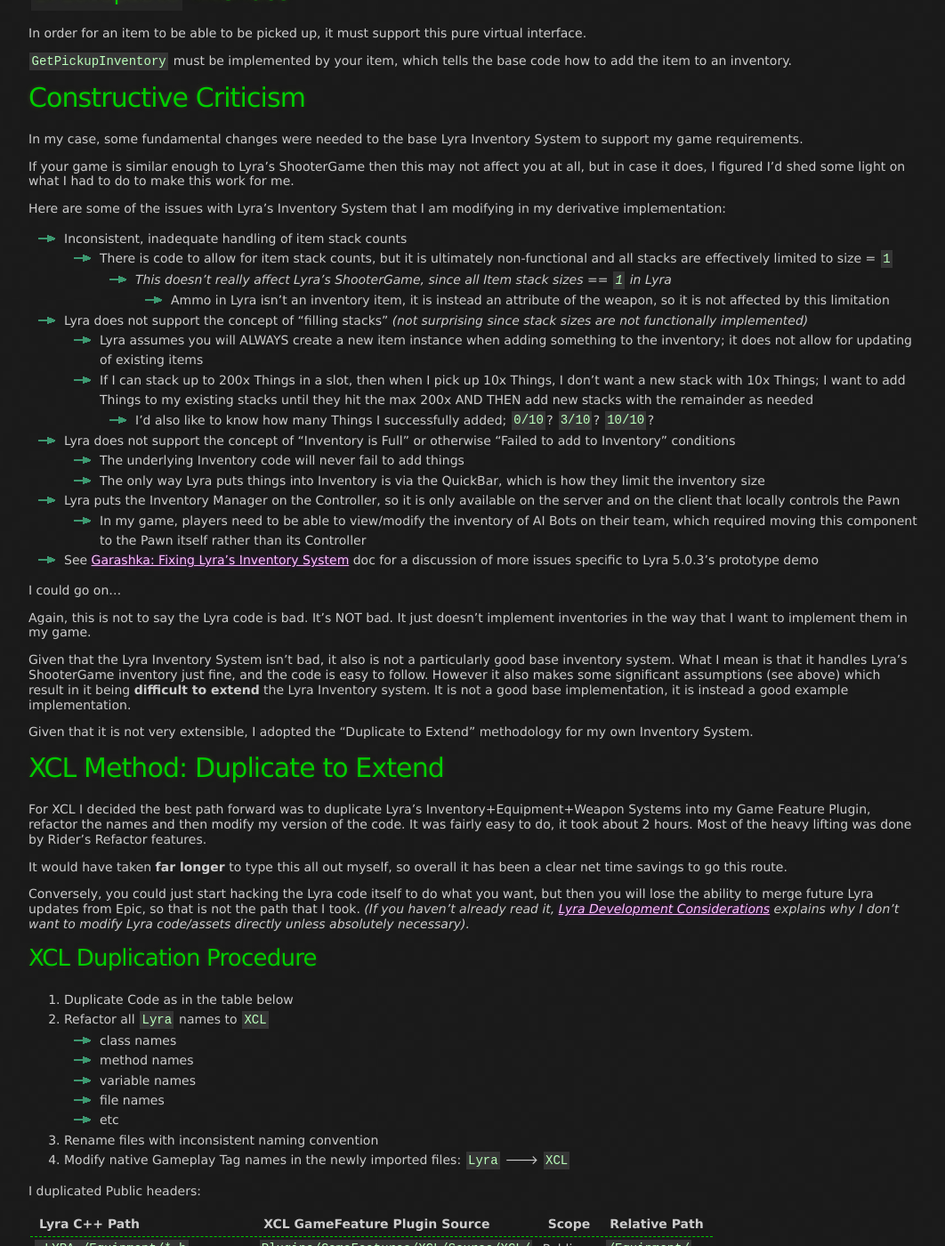
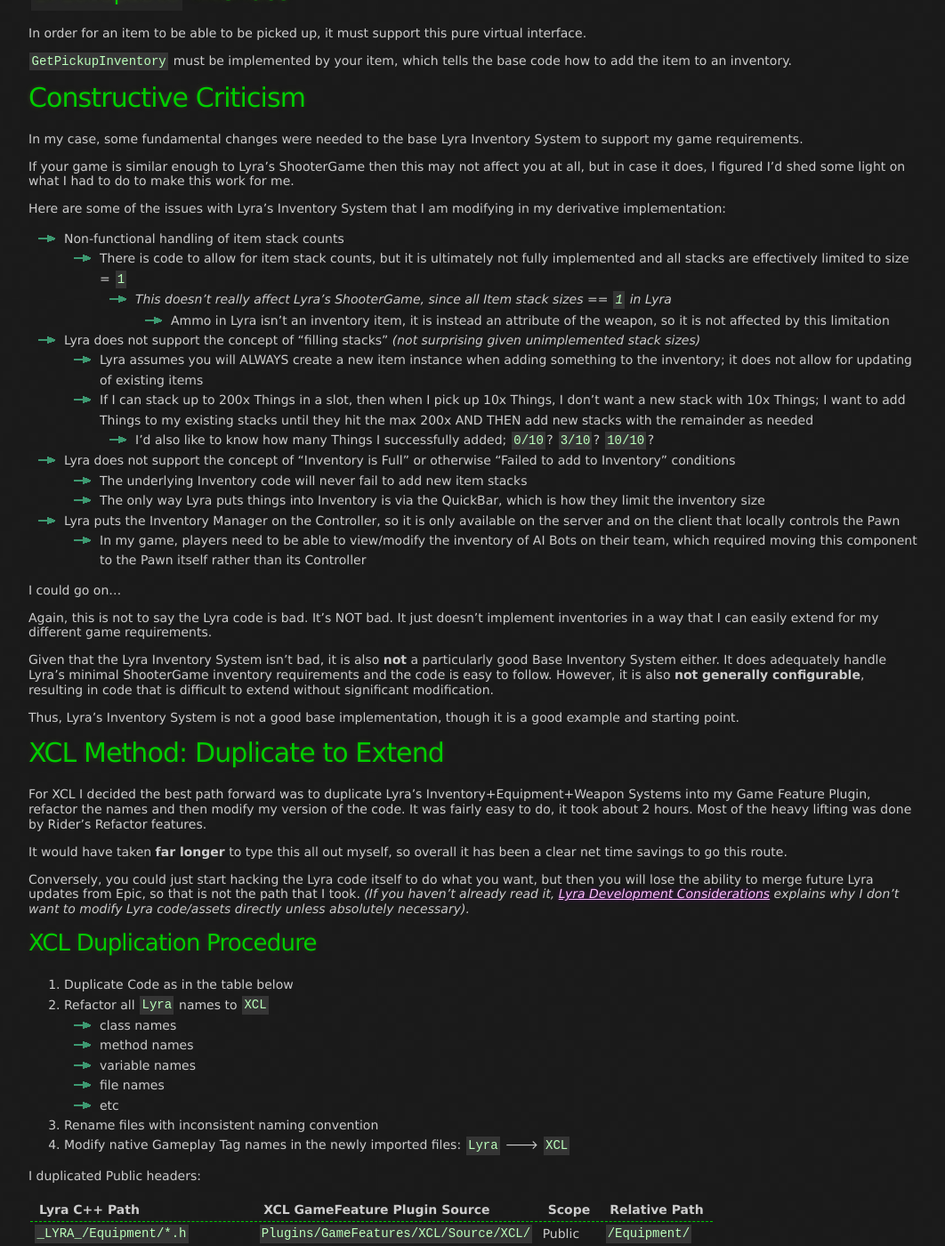
Before and after one commit to x157/x157.github.io, a Jekyll site: the page built from UE5/LyraStarterGame/Inventory/index.md, in a window 1280 px wide and 1400 px high, scrolled down 2324 px. Shown: the whole window at 89% size, without its empty margins (108-1170 px from the left). Built offline with Jekyll 4.4.1, drawn with Linux system fonts in a browser that asks for light colours; some of the changed text lies outside the part shown.

Commit message:
Clarifications

```diff
--- a/UE5/LyraStarterGame/Inventory/index.md
+++ b/UE5/LyraStarterGame/Inventory/index.md
@@ -170,12 +170,12 @@
 
 Here are some of the issues with Lyra's Inventory System that I am modifying in my derivative implementation:
 
-- Inconsistent, inadequate handling of item stack counts
-  - There is code to allow for item stack counts, but it is ultimately non-functional and all stacks are effectively limited to size = `1`
+- Non-functional handling of item stack counts
+  - There is code to allow for item stack counts, but it is ultimately not fully implemented and all stacks are effectively limited to size = `1`
     - *This doesn't really affect Lyra's ShooterGame, since all Item stack sizes == `1` in Lyra*
       - Ammo in Lyra isn't an inventory item, it is instead an attribute of the weapon, so it is not affected by this limitation
 - Lyra does not support the concept of "filling stacks"
-  *(not surprising since stack sizes are not functionally implemented)*
+  *(not surprising given unimplemented stack sizes)*
   - Lyra assumes you will ALWAYS create a new item instance when adding something to the inventory;
     it does not allow for updating of existing items
   - If I can stack up to 200x Things in a slot, then when I pick up 10x Things, I don't want a new stack
@@ -183,27 +183,24 @@
     new stacks with the remainder as needed
     - I'd also like to know how many Things I successfully added; `0/10`? `3/10`? `10/10`?
 - Lyra does not support the concept of "Inventory is Full" or otherwise "Failed to add to Inventory" conditions
-  - The underlying Inventory code will never fail to add things
+  - The underlying Inventory code will never fail to add new item stacks
   - The only way Lyra puts things into Inventory is via the QuickBar, which is how they limit the inventory size
 - Lyra puts the Inventory Manager on the Controller, so it is only available on the server
   and on the client that locally controls the Pawn
   - In my game, players need to be able to view/modify the inventory of AI Bots on their team, which required
     moving this component to the Pawn itself rather than its Controller
-- See [Garashka: Fixing Lyra's Inventory System](https://garashka.github.io/LyraDocs/lyra/fixing-inventory-system)
-  doc for a discussion of more issues specific to Lyra 5.0.3's prototype demo
 
 I could go on...
 
-Again, this is not to say the Lyra code is bad.  It's NOT bad.  It just doesn't implement inventories in the way
-that I want to implement them in my game.
+Again, this is not to say the Lyra code is bad.  It's NOT bad.  It just doesn't implement inventories in a way
+that I can easily extend for my different game requirements.
 
-Given that the Lyra Inventory System isn't bad, it also is not a particularly good base inventory system.
-What I mean is that it handles Lyra's ShooterGame inventory just fine, and the code is easy to follow.
-However it also makes some significant assumptions (see above)
-which result in it being **difficult to extend** the Lyra Inventory system.
-It is not a good base implementation, it is instead a good example implementation.
+Given that the Lyra Inventory System isn't bad, it is also **not** a particularly good Base Inventory System either.
+It does adequately handle Lyra's minimal ShooterGame inventory requirements and the code is easy to follow.
+However, it is also **not generally configurable**,
+resulting in code that is difficult to extend without significant modification.
 
-Given that it is not very extensible, I adopted the "Duplicate to Extend" methodology for my own Inventory System.
+Thus, Lyra's Inventory System is not a good base implementation, though it is a good example and starting point.
 
 
 <a id="DuplicateToExtend"></a>
@@ -261,3 +258,14 @@
   - I only duplicated one widget: `LyraReticleWidgetBase`
     - This one is required by the base Weapon code
   - If you need others, duplicate them in the same way
+
+
+# How to experience Lyra's Inventory System
+
+TLDR the Inventory Prototype Experience is non-functional in UE 5.0.3.
+
+How to experience it:
+
+- Editor-only quick hack: [X157 Dev Notes: How to Experience Epic's Prototype Inventory System](/UE5/LyraStarterGame/Interactions/#How_to_Experience_Epics_Inventory_Prototype)
+- Game-compatible fix: [Garashka: Fixing Lyra's Inventory System](https://garashka.github.io/LyraDocs/lyra/fixing-inventory-system)
+  for an in-depth look at the underlying Experience issues and related fixes
```
